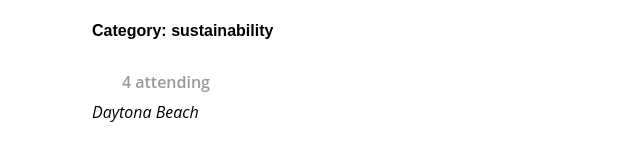
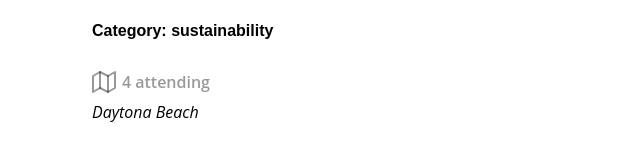
Before and after one commit to bsl333/vue-mastery-real-world-vue, a Vue app: page /event/1 in a window 1280 px wide. Shown: the part 223-383 px from the top of the page, without its empty margins (318-958 px from the left). Built offline with nearby package versions, Linux system fonts and the light colour scheme; data requests are answered from the project's data file.

Commit message:
fix base icon

```diff
--- a/src/components/BaseIcon.vue
+++ b/src/components/BaseIcon.vue
@@ -1,7 +1,7 @@
 <template>
   <div class="icon-wrapper">
     <svg class="icon" :width="width" :height="height">
-      <use v-bind="{ 'xlink:href': 'feather-sprite.svg#' + name }" />
+      <use v-bind="{ 'xlink:href': '/feather-sprite.svg#' + name }" />
     </svg>
     <slot></slot>
   </div>
--- a/src/views/EventShow.vue
+++ b/src/views/EventShow.vue
@@ -6,7 +6,7 @@
       <h5>Organized by {{ organizer }}</h5>
       <h5>Category: {{ event.category }}</h5>
     </div>
-    <BaseIcon name="users">
+    <BaseIcon name="map">
       {{ event.attendees && event.attendees.length }} attending
     </BaseIcon>
     <address>{{ event.location }}</address>
```
